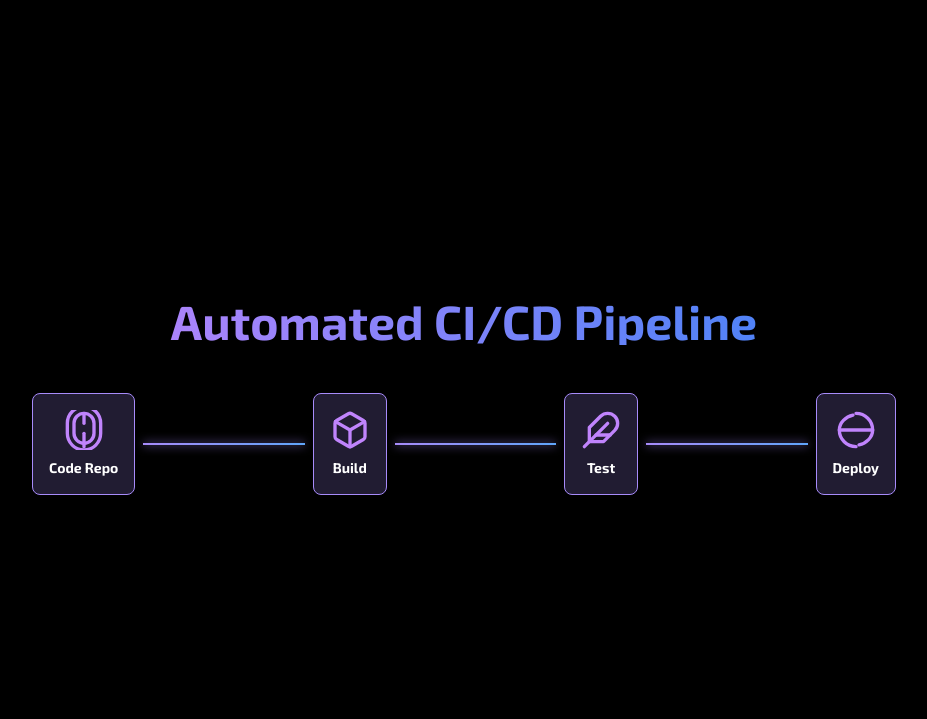
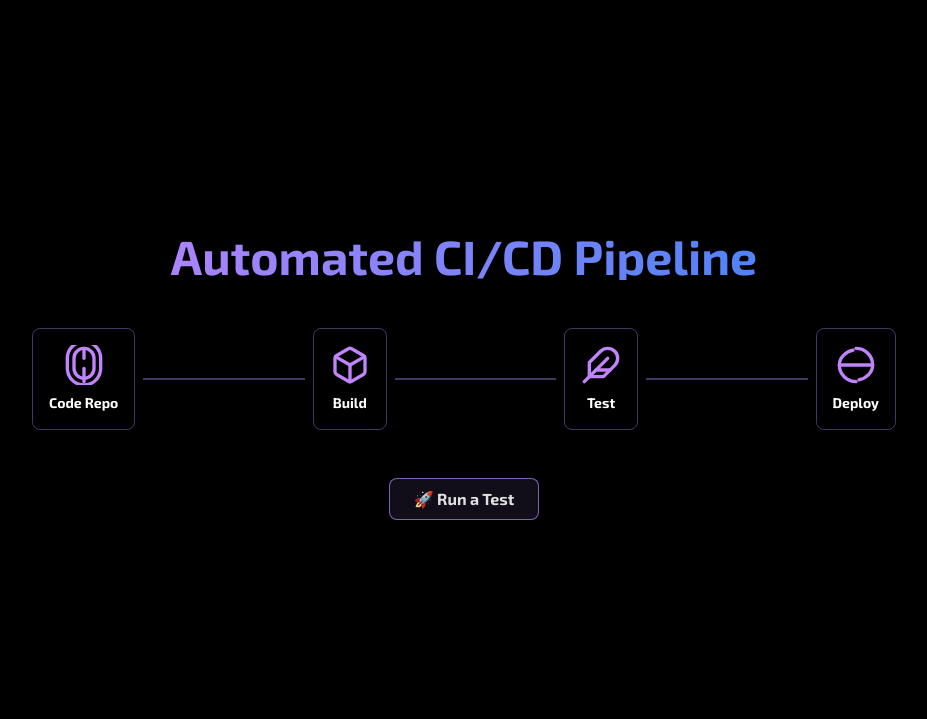
Before and after one commit to MrViiV/AutotestLAb1, a Flask app: page / in a window 1280 px wide. Shown: the part 804-1523 px from the top of the page, without its empty margins (176-1103 px from the left). Run offline with Flask 3, Linux system fonts and the light colour scheme; some libraries are stand-ins or nearby versions.

Commit message:
Add interactive dashboard and test runner button

```diff
--- a/autotestlab/app.py
+++ b/autotestlab/app.py
@@ -1,10 +1,20 @@
-from flask import Flask, render_template
+from flask import Flask, render_template, jsonify, request
+import time  # optional for simulating delay
 
 app = Flask(__name__)
 
 @app.route("/")
-def dashboard():
+def index():
     return render_template("dashboard.html")
 
+@app.route("/run-test", methods=["POST"])
+def run_test():
+    try:
+        # Simulate running a test
+        time.sleep(2)  # Optional: simulate a delay
+        return jsonify({"message": "Test completed successfully!"}), 200
+    except Exception as e:
+        return jsonify({"message": "Error running test"}), 500
+
 if __name__ == "__main__":
-    app.run(host="0.0.0.0", port=5000)  # nosec
+    app.run(debug=True, host="0.0.0.0", port=5000) # nosec
--- a/autotestlab/templates/dashboard.html
+++ b/autotestlab/templates/dashboard.html
@@ -56,19 +56,19 @@
             perspective: 800px;
         }
         /* Styling for the DevOps pipeline section */
-        #devops-pipeline {
+        #devops-pipeline-container {
             transition: opacity 1s ease-in-out, transform 1s ease-in-out;
             opacity: 0;
             transform: translateY(20px);
         }
-        #devops-pipeline.visible {
+        #devops-pipeline-container.visible {
             opacity: 1;
             transform: translateY(0);
         }
         /* Pipeline animation styles */
         .pipeline-node {
             border: 1px solid rgba(167, 139, 250, 0.4);
-            transition: background-color 0.5s ease, border-color 0.5s ease;
+            transition: background-color 0.5s ease, border-color 0.5s ease, opacity 0.5s ease;
         }
         .pipeline-node.active {
             background-color: rgba(167, 139, 250, 0.2);
@@ -88,7 +88,7 @@
             width: 0;
             background: linear-gradient(90deg, #a78bfa, #60a5fa);
             box-shadow: 0 0 10px #a78bfa;
-            transition: width 1s ease-in-out;
+            transition: width 1s ease-in-out, opacity 0.5s ease;
         }
 
         /* Rotating Text Entry Animation */
@@ -103,22 +103,19 @@
             }
         }
 
-        /* This class sets the initial state for the entry animation */
         .animate-text-entry {
-            opacity: 0; /* Start hidden to ensure animation is visible */
+            opacity: 0;
             transform-style: preserve-3d;
         }
 
         .animate-subtext-entry {
              animation: text-entry 1s 0.5s ease-out forwards;
-             opacity: 0; /* Start hidden */
+             opacity: 0;
              transform-style: preserve-3d;
         }
 
-        /* Neon Glow Effect from user example */
         .neon-text {
             color: #fff;
-            /* MODIFIED: Combined both animations to prevent override */
             animation: glow 1.5s infinite alternate, text-entry 1s 0.2s ease-out forwards;
         }
 
@@ -129,6 +126,28 @@
             100% {
                 text-shadow: 0 0 10px #00d4ff, 0 0 20px #00d4ff, 0 0 40px #00d4ff, 0 0 80px #00d4ff, 0 0 160px #00d4ff;
             }
+        }
+
+        /* Styles for the action button and feedback */
+        .action-button {
+            background-color: rgba(167, 139, 250, 0.1);
+            border: 1px solid rgba(167, 139, 250, 0.7);
+            color: #e0e0e0;
+            transition: all 0.3s ease;
+        }
+        .action-button:hover:not(:disabled) {
+            background-color: rgba(167, 139, 250, 0.3);
+            border-color: #a78bfa;
+            transform: translateY(-2px);
+            box-shadow: 0 0 15px rgba(167, 139, 250, 0.5);
+        }
+        .action-button:disabled {
+            cursor: not-allowed;
+            opacity: 0.5;
+        }
+        #test-feedback {
+            transition: opacity 0.3s ease-in-out;
+            font-weight: 500;
         }
     </style>
 </head>
@@ -148,47 +167,50 @@
         </section>
 
         <section class="content-section">
-            <div id="devops-pipeline" class="w-full max-w-4xl px-4">
-                <h2 class="text-center text-4xl md:text-5xl font-bold mb-12 text-transparent bg-clip-text bg-gradient-to-r from-purple-400 to-blue-500">
+            <div id="devops-pipeline-container" class="w-full max-w-4xl px-4 text-center">
+                <h2 class="text-4xl md:text-5xl font-bold mb-12 text-transparent bg-clip-text bg-gradient-to-r from-purple-400 to-blue-500">
                     Automated CI/CD Pipeline
                 </h2>
                 <div class="flex items-center justify-center w-full">
+                    <!-- Pipeline nodes here... -->
                     <div id="node-repo" class="pipeline-node flex flex-col items-center p-4 rounded-lg">
                         <svg xmlns="http://www.w3.org/2000/svg" width="40" height="40" viewBox="0 0 24 24" fill="none" stroke="currentColor" stroke-width="2" stroke-linecap="round" stroke-linejoin="round" class="text-purple-400"><path d="M18 8a6 6 0 0 0-12 0v6a6 6 0 0 0 12 0v-6z"></path><path d="M22 8a10 10 0 0 0-20 0v6a10 10 0 0 0 20 0v-6z"></path><line x1="12" y1="2" x2="12" y2="8"></line><line x1="12" y1="14" x2="12" y2="22"></line></svg>
                         <span class="mt-2 text-sm font-semibold">Code Repo</span>
                     </div>
-
                     <div class="flex-1 pipeline-connector mx-2"><div id="flow1" class="pipeline-flow"></div></div>
-
                     <div id="node-build" class="pipeline-node flex flex-col items-center p-4 rounded-lg">
                         <svg xmlns="http://www.w3.org/2000/svg" width="40" height="40" viewBox="0 0 24 24" fill="none" stroke="currentColor" stroke-width="2" stroke-linecap="round" stroke-linejoin="round" class="text-purple-400"><path d="M21 16V8a2 2 0 0 0-1-1.73l-7-4a2 2 0 0 0-2 0l-7 4A2 2 0 0 0 3 8v8a2 2 0 0 0 1 1.73l7 4a2 2 0 0 0 2 0l7-4A2 2 0 0 0 21 16z"></path><polyline points="3.27 6.96 12 12.01 20.73 6.96"></polyline><line x1="12" y1="22.08" x2="12" y2="12"></line></svg>
                         <span class="mt-2 text-sm font-semibold">Build</span>
                     </div>
-
                     <div class="flex-1 pipeline-connector mx-2"><div id="flow2" class="pipeline-flow"></div></div>
-
                     <div id="node-test" class="pipeline-node flex flex-col items-center p-4 rounded-lg">
                          <svg xmlns="http://www.w3.org/2000/svg" width="40" height="40" viewBox="0 0 24 24" fill="none" stroke="currentColor" stroke-width="2" stroke-linecap="round" stroke-linejoin="round" class="text-purple-400"><path d="M20.24 12.24a6 6 0 0 0-8.49-8.49L5 10.5V19h8.5z"></path><line x1="16" y1="8" x2="2" y2="22"></line><line x1="17.5" y1="15" x2="9" y2="15"></line></svg>
                         <span class="mt-2 text-sm font-semibold">Test</span>
                     </div>
-
                     <div class="flex-1 pipeline-connector mx-2"><div id="flow3" class="pipeline-flow"></div></div>
-
                     <div id="node-deploy" class="pipeline-node flex flex-col items-center p-4 rounded-lg">
                         <svg xmlns="http://www.w3.org/2000/svg" width="40" height="40" viewBox="0 0 24 24" fill="none" stroke="currentColor" stroke-width="2" stroke-linecap="round" stroke-linejoin="round" class="text-purple-400"><path d="M2 12h20"></path><path d="M12 2a10 10 0 0 1 10 10c0 4.4-3.8 8-8.2 8.9"></path><path d="M12 22A10 10 0 0 1 2 12c0-4.4 3.8-8 8.2-8.9"></path></svg>
                         <span class="mt-2 text-sm font-semibold">Deploy</span>
                     </div>
                 </div>
+
+                <!-- Button and Feedback Area -->
+                <div class="mt-12">
+                    <button id="run-test-button" class="action-button font-semibold py-2 px-6 rounded-lg">
+                        🚀 Run a Test
+                    </button>
+                    <!-- Feedback message element -->
+                    <p id="test-feedback" class="mt-4 h-6 text-gray-400"></p>
+                </div>
+
             </div>
         </section>
     </main>
-
 
     <script>
         // --- Canvas and Digital Grid Animation Setup (unchanged) ---
         const canvas = document.getElementById('grid-canvas');
         const ctx = canvas.getContext('2d');
-        const cursorDot = document.querySelector('.cursor-dot');
         canvas.width = window.innerWidth;
         canvas.height = window.innerHeight;
         const gridSize = 20;
@@ -199,8 +221,6 @@
         window.addEventListener('mousemove', (event) => {
             mouse.x = (event.clientX / window.innerWidth) * 2 - 1;
             mouse.y = (event.clientY / window.innerHeight) * 2 - 1;
-            cursorDot.style.left = event.clientX + 'px';
-            cursorDot.style.top = event.clientY + 'px';
         });
         class Point { constructor(x, y, z) { this.x = x; this.y = y; this.z = z; } }
         function initGrid() {
@@ -239,70 +259,95 @@
             ctx.restore();
         }
 
-        // --- Scroll-based Animation Logic ---
+        // --- Scroll-based and Pipeline Animation Logic ---
         const heroContent = document.getElementById('hero-content');
-        const devopsPipeline = document.getElementById('devops-pipeline');
+        const devopsPipelineContainer = document.getElementById('devops-pipeline-container');
+        const runTestButton = document.getElementById('run-test-button');
+        const testFeedback = document.getElementById('test-feedback');
         let pipelineAnimationTriggered = false;
 
         function runPipelineAnimation() {
             if (pipelineAnimationTriggered) return;
             pipelineAnimationTriggered = true;
+            runTestButton.disabled = true;
 
             const nodes = ['repo', 'build', 'test', 'deploy'];
             const flows = ['flow1', 'flow2', 'flow3'];
             let currentIndex = 0;
 
+            // Reset visual state before starting
+            nodes.forEach(id => document.getElementById(`node-${id}`).classList.remove('active'));
+            flows.forEach(id => document.getElementById(id).style.width = '0%');
+
             function processNextNode() {
                 if (currentIndex >= nodes.length) {
-                    // Reset animation after a delay
+                    // Animation is complete, re-enable button after a short delay
                     setTimeout(() => {
                         pipelineAnimationTriggered = false;
-                        nodes.forEach(id => document.getElementById(`node-${id}`).classList.remove('active'));
-                        flows.forEach(id => document.getElementById(id).style.width = '0%');
-                    }, 4000);
+                        runTestButton.disabled = false;
+                    }, 1000);
                     return;
                 }
-
-                // Activate current node
                 document.getElementById(`node-${nodes[currentIndex]}`).classList.add('active');
-
-                // Activate flow to next node
                 if (currentIndex < flows.length) {
-                    setTimeout(() => {
-                        document.getElementById(flows[currentIndex]).style.width = '100%';
-                    }, 200);
+                    setTimeout(() => { document.getElementById(flows[currentIndex]).style.width = '100%'; }, 200);
                 }
-
-                // Move to next node after a delay
-                setTimeout(() => {
-                    currentIndex++;
-                    processNextNode();
-                }, 1000);
+                setTimeout(() => { currentIndex++; processNextNode(); }, 1000);
             }
             processNextNode();
+        }
+
+        // MODIFIED: This function now handles the API call and feedback
+        function handleTestRun() {
+            if (runTestButton.disabled) return;
+
+            runPipelineAnimation();
+
+            testFeedback.style.opacity = '1';
+            testFeedback.style.color = '#9ca3af'; // gray-400
+            testFeedback.innerText = '🧪 Running test...';
+
+            fetch("/run-test", { method: 'POST' })
+                .then((res) => {
+                    if (!res.ok) {
+                        // If response is not OK, treat it as an error
+                        throw new Error(`API Error: ${res.statusText}`);
+                    }
+                    return res.json();
+                })
+                .then((data) => {
+                    testFeedback.style.color = '#4ade80'; // green-400
+                    testFeedback.innerText = `✅ ${data.message}`;
+                })
+                .catch(() => {
+                    testFeedback.style.color = '#f87171'; // red-400
+                    testFeedback.innerText = "❌ Failed to run test";
+                })
+                .finally(() => {
+                    // Clear the message after a few seconds
+                    setTimeout(() => {
+                        testFeedback.style.opacity = '0';
+                    }, 4000);
+                });
         }
 
         function handleScroll() {
             const scrollY = window.scrollY;
             const viewportHeight = window.innerHeight;
-
-            // Hero text animation is now handled by CSS keyframes on load
-            // This part handles the scroll-away effect
             const scrollFraction = Math.min(1, scrollY / viewportHeight);
             const scale = 1 - scrollFraction * 0.5;
             const opacity = 1 - scrollFraction;
             heroContent.style.transform = `scale(${scale})`;
             heroContent.style.opacity = opacity;
-
-            // DevOps pipeline animation
-            const pipelineTop = devopsPipeline.parentElement.offsetTop;
+            const pipelineTop = devopsPipelineContainer.parentElement.offsetTop;
             if (scrollY > pipelineTop - viewportHeight / 1.5) {
-                devopsPipeline.classList.add('visible');
-                runPipelineAnimation();
+                devopsPipelineContainer.classList.add('visible');
             } else {
-                devopsPipeline.classList.remove('visible');
+                devopsPipelineContainer.classList.remove('visible');
             }
         }
+
+        runTestButton.addEventListener('click', handleTestRun);
 
         // --- Event Listeners ---
         window.addEventListener('scroll', handleScroll);
@@ -315,7 +360,7 @@
         // --- Start everything ---
         initGrid();
         animateGrid();
-        handleScroll(); // Initial call to set positions
+        handleScroll();
     </script>
 </body>
 </html>
```
